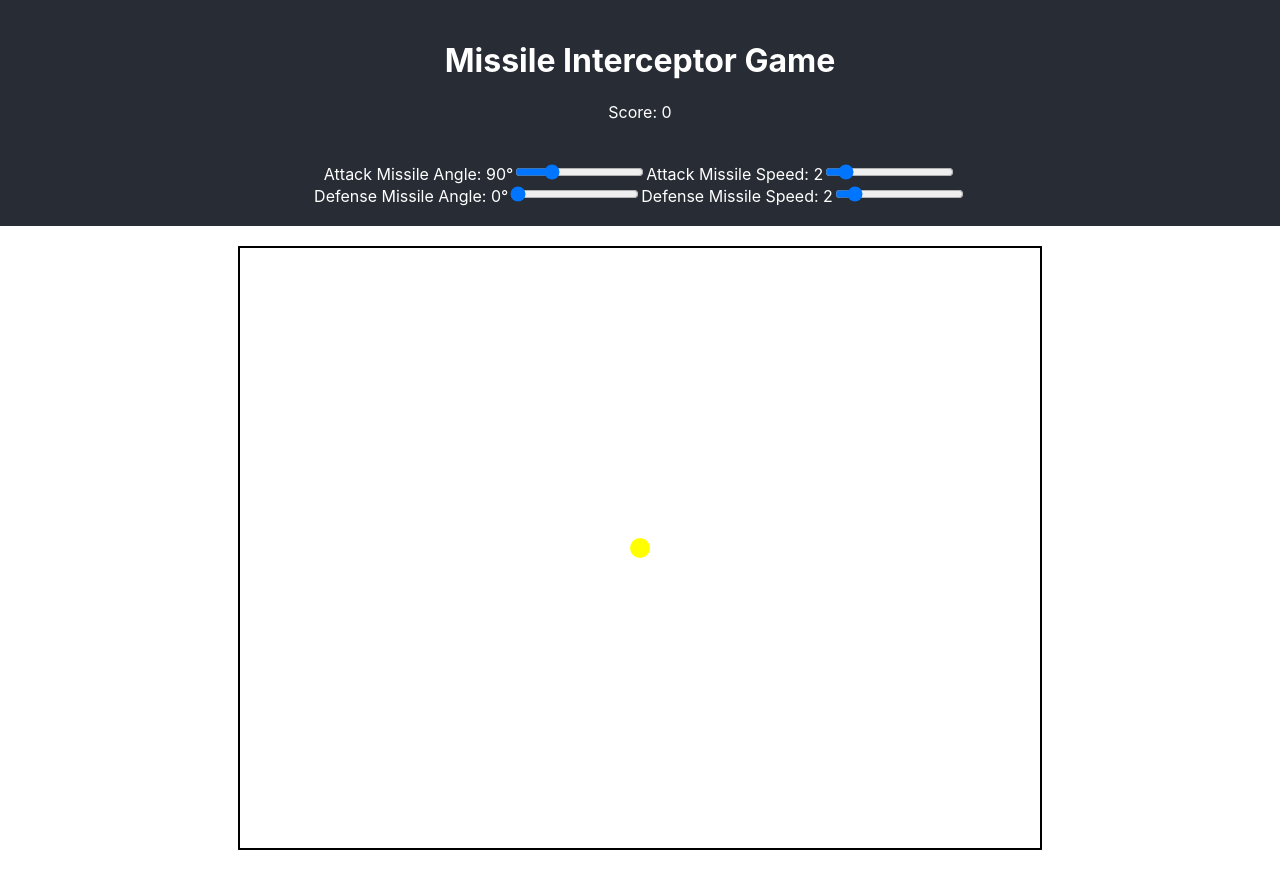
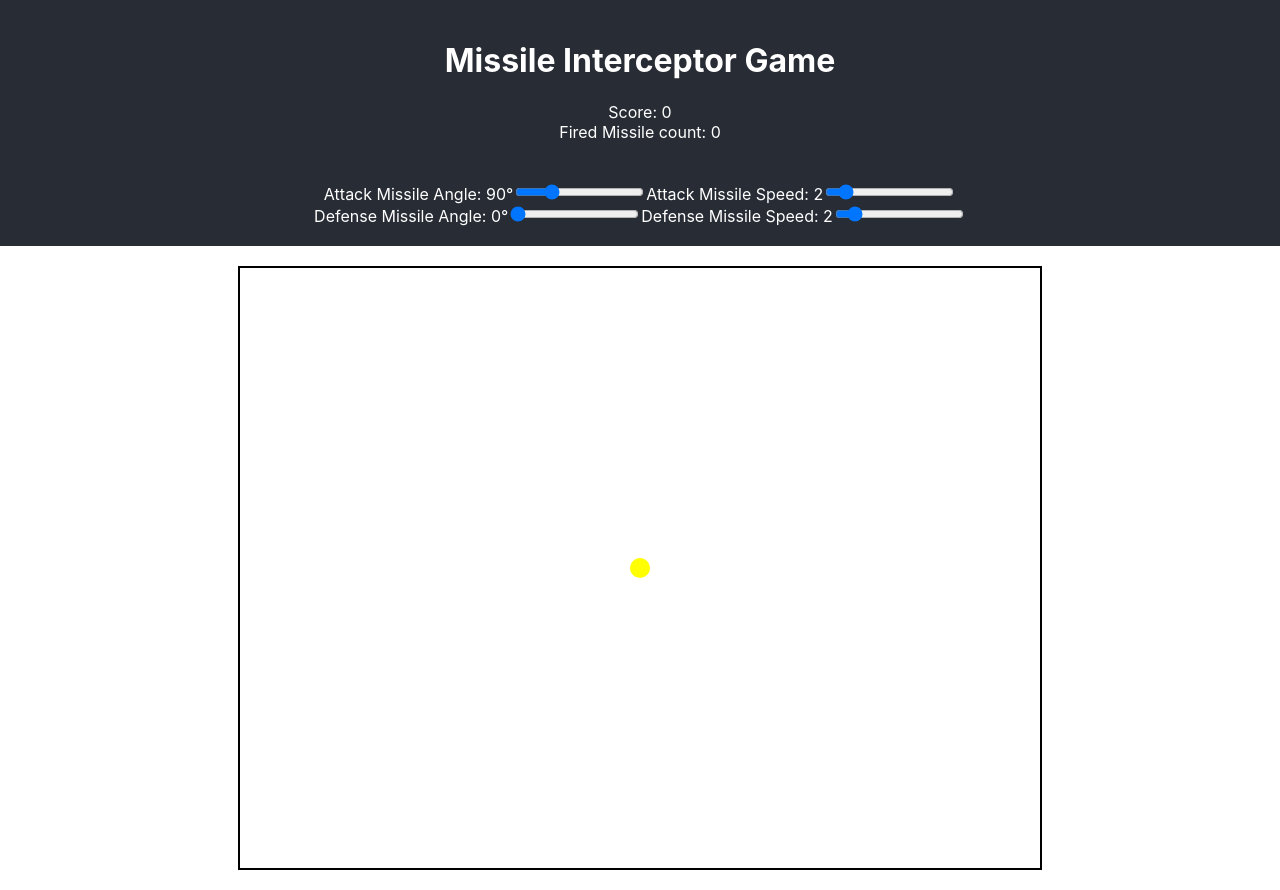
Before and after one commit to loghijiaha/od-web, a React (Create React App) app: page / in a window 1280 px wide. Built offline with nearby package versions, Linux system fonts and the light colour scheme.

Commit message:
removed filtering missiles during collision

```diff
--- a/src/App.js
+++ b/src/App.js
@@ -12,6 +12,7 @@ const Canvas = () => {
   const [attackSpeed, setAttackSpeed] = useState(2);
   const [defenseSpeed, setDefenseSpeed] = useState(2);
   const [score, setScore] = useState(0);
+  const [fired, setFired] = useState(0);
 
   const handleCanvasClick = event => {
     const canvas = event.target;
@@ -22,6 +23,7 @@ const Canvas = () => {
   };
 
   const createMissile = (x, y) => {
+    setFired(fired +1);
     setMissiles([...missiles, { x, y, width: 10, height: 20, color: 'red', velocity: attackSpeed, angle: attackAngle }]);
     fireDefenseMissile(); // Fire defense missile immediately
   };
@@ -51,7 +53,7 @@ const Canvas = () => {
 
   return (
       <div className="App">
-        <Header score={score} />
+        <Header score={score} fired={fired}/>
         <MissileControls
             attackAngle={attackAngle}
             defenseAngle={defenseAngle}
--- a/src/components/Header.js
+++ b/src/components/Header.js
@@ -1,11 +1,13 @@
 import React from 'react';
 
-const Header = ({ score }) => {
+const Header = ({ score, fired }) => {
     return (
         <header className="App-header">
             <h1>Missile Interceptor Game</h1>
             <div>Score: {score}</div>
+            <div>Fired Missile count: {fired}</div>
         </header>
+
     );
 };
 
--- a/src/components/MissileCanvas.js
+++ b/src/components/MissileCanvas.js
@@ -1,18 +1,28 @@
 import React, { useRef, useEffect } from 'react';
 
-const MissileCanvas = ({ handleCanvasClick, missiles, defenseMissiles, attackAngle, defenseAngle, attackSpeed, defenseSpeed, setMissiles, setDefenseMissiles, score, setScore }) => {
+const MissileCanvas = ({
+                           handleCanvasClick,
+                           missiles,
+                           defenseMissiles,
+                           attackAngle,
+                           defenseAngle,
+                           attackSpeed,
+                           defenseSpeed,
+                           setMissiles,
+                           setDefenseMissiles,
+                           score,
+                           setScore
+                       }) => {
     const canvasRef = useRef(null);
-    const gravity = 10; // Adjust gravity strength as needed
-    let t = 0;
+    const gravity = 0.1; // Adjust gravity strength as needed
 
     useEffect(() => {
         const canvas = canvasRef.current;
         const context = canvas.getContext('2d');
+        let animationFrameId;
 
-        // Animation Loop
         const animate = () => {
             context.clearRect(0, 0, canvas.width, canvas.height);
-            t += 0.01;
 
             // Draw Defense Interceptor
             context.fillStyle = 'yellow';
@@ -20,58 +30,56 @@ const MissileCanvas = ({ handleCanvasClick, missiles, defenseMissiles, attackAng
             context.arc(canvas.width / 2, canvas.height / 2, 10, 0, Math.PI * 2);
             context.fill();
 
-            // Draw Defense Missiles
-            defenseMissiles.forEach(defenseMissile => {
+            // Update and draw Defense Missiles
+            for (let dIndex = defenseMissiles.length - 1; dIndex >= 0; dIndex--) {
+                const defenseMissile = defenseMissiles[dIndex];
+                defenseMissile.x += Math.cos(defenseMissile.angle * Math.PI / 180) * defenseSpeed;
+                defenseMissile.y += Math.sin(defenseMissile.angle * Math.PI / 180) * defenseSpeed + gravity;
+
                 context.fillStyle = defenseMissile.color;
                 context.fillRect(defenseMissile.x, defenseMissile.y, defenseMissile.width, defenseMissile.height);
-                // Calculate velocity components based on defense angle
-                const velocityX = Math.cos(defenseMissile.angle * Math.PI / 180) * defenseSpeed;
-                const velocityY = Math.sin(defenseMissile.angle * Math.PI / 180) * defenseSpeed;
-                // Update position
-                defenseMissile.x += velocityX;
-                defenseMissile.y += velocityY + gravity*t;
-            });
 
-            // Draw Attack Missiles
-            missiles.forEach((missile, index) => {
+                // Check collision with attack missiles
+                for (let aIndex = missiles.length - 1; aIndex >= 0; aIndex--) {
+                    const missile = missiles[aIndex];
+                    if (
+                        defenseMissile.x < missile.x + missile.width &&
+                        defenseMissile.x + defenseMissile.width > missile.x &&
+                        defenseMissile.y < missile.y + missile.height &&
+                        defenseMissile.y + defenseMissile.height > missile.y
+                    ) {
+                        // Collision detected, increase score and remove both missiles
+                        setScore(score => score + 1);
+                        missiles.splice(aIndex, 1);
+                        defenseMissiles.splice(dIndex, 1);
+                        break; // Break to avoid further iteration after removal
+                    }
+                }
+            }
+
+            // Update and draw Attack Missiles
+            for (let aIndex = missiles.length - 1; aIndex >= 0; aIndex--) {
+                const missile = missiles[aIndex];
+                missile.x += Math.cos(missile.angle * Math.PI / 180) * missile.velocity;
+                missile.y += Math.sin(missile.angle * Math.PI / 180) * missile.velocity + gravity;
+
                 context.fillStyle = missile.color;
                 context.fillRect(missile.x, missile.y, missile.width, missile.height);
 
-                const velocityX = Math.cos(missile.angle * Math.PI / 180) * missile.velocity;
-                const velocityY = Math.sin(missile.angle * Math.PI / 180) * missile.velocity;
+                // Remove missile if it reaches the bottom of the canvas
+                if (missile.y > canvas.height) {
+                    missiles.splice(aIndex, 1);
+                }
+            }
 
-                // Update missile position with gravity
-
-                missile.y += velocityY + gravity*t;
-                missile.x += velocityX;
-
-                // Remove missile if it reaches the bottom of the canvas
-                // if (missile.y > canvas.height) {
-                //     setMissiles(missiles.filter((_, idx) => idx !== index));
-                // }
-
-                defenseMissiles.forEach((defenseMissile, defenseIndex) => {
-                    if (
-                        missile.x < defenseMissile.x + defenseMissile.width &&
-                        missile.x + missile.width > defenseMissile.x &&
-                        missile.y < defenseMissile.y + defenseMissile.height &&
-                        missile.y + missile.height > defenseMissile.y
-                    ) {
-                        // Collision detected, increase score and remove both missiles
-                        setScore(score + 1);
-                        setMissiles(missiles.filter((_, idx) => idx !== index));
-                        setDefenseMissiles(defenseMissiles.filter((_, idx) => idx !== defenseIndex));
-                    }
-                });
-            });
-
-            requestAnimationFrame(animate);
+            animationFrameId = requestAnimationFrame(animate);
         };
 
         animate();
 
-        return () => {}; // Cleanup function
-
+        return () => {
+            cancelAnimationFrame(animationFrameId); // Cleanup function
+        };
     }, [missiles, defenseMissiles, attackAngle, defenseAngle, attackSpeed, defenseSpeed, setMissiles, setDefenseMissiles, score]);
 
     return (
```
Also changed, not shown: src/components/Missile.js (added, +38 -0 lines).
